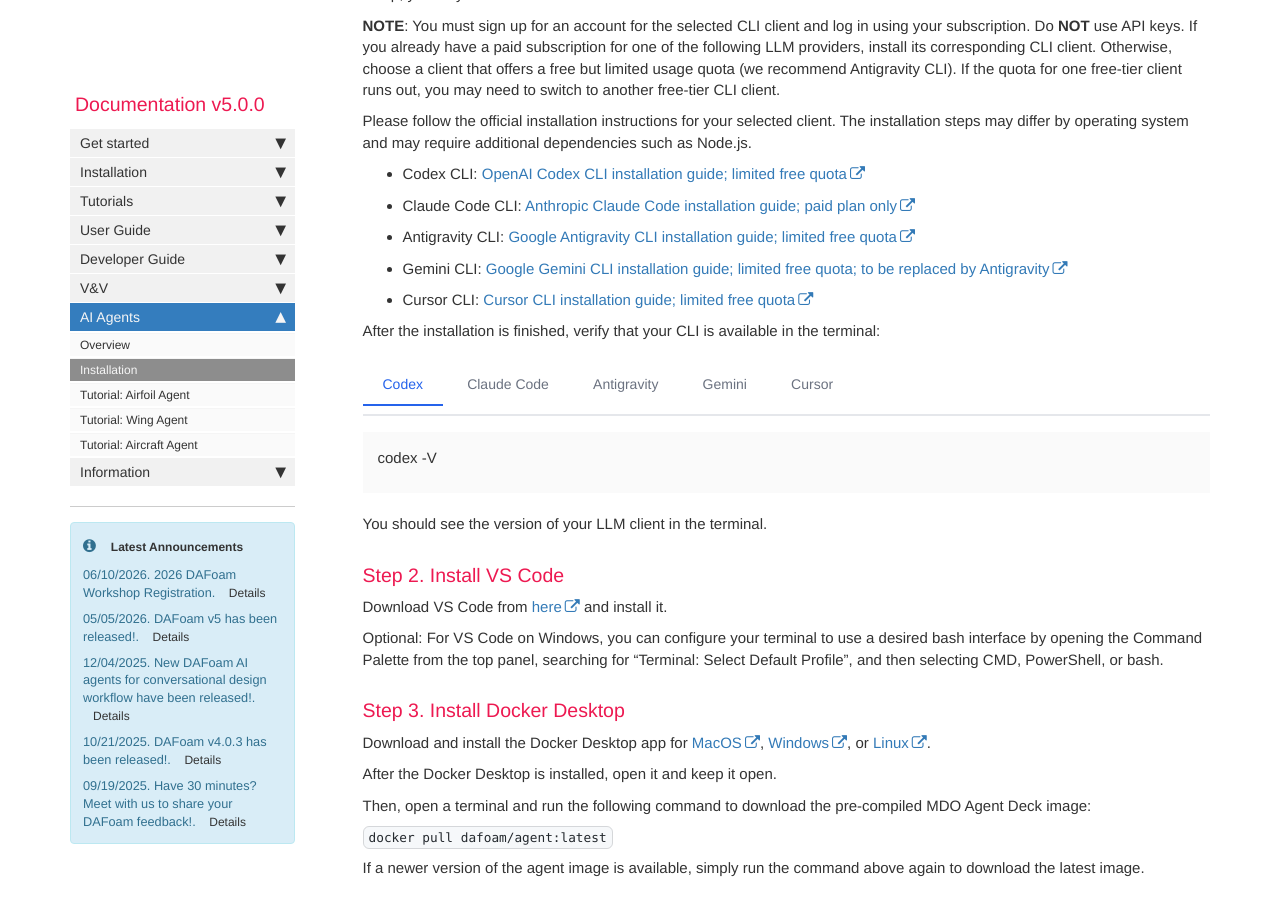
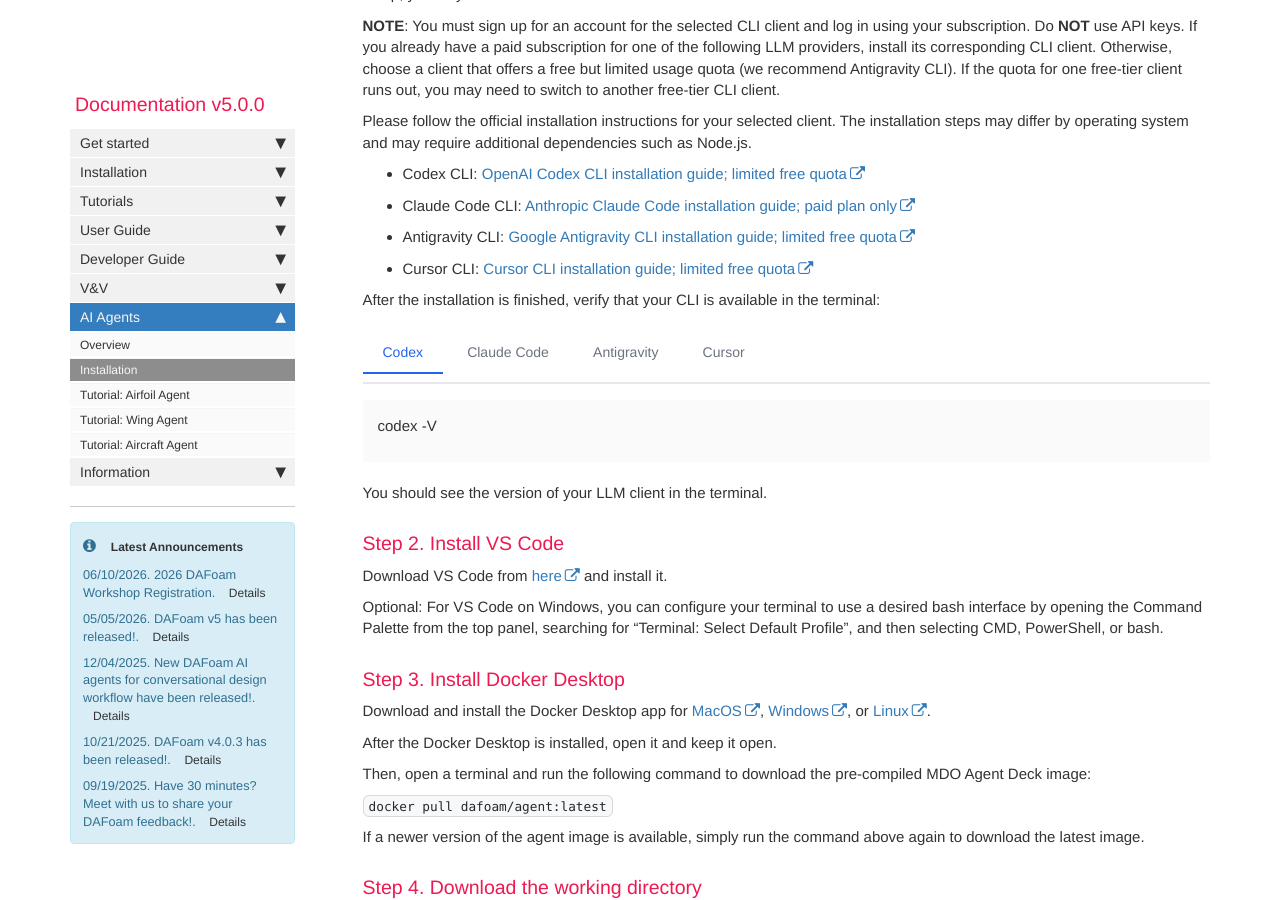
Before and after one commit to DAFoam/DAFoam.github.io, a Jekyll site: the page built from pages/mydoc/mydoc_ai_agent_installation.md, in a window 1280 px wide and 900 px high, scrolled down 769 px. Built offline with Jekyll 4.4.1, drawn with Linux system fonts in a browser that asks for light colours; comment, search, counter and statistics services are not loaded.

Commit message:
content update

```diff
--- a/pages/mydoc/mydoc_ai_agent_installation.md
+++ b/pages/mydoc/mydoc_ai_agent_installation.md
@@ -24,7 +24,6 @@ Please follow the official installation instructions for your selected client. T
 - Codex CLI: [OpenAI Codex CLI installation guide; limited free quota](https://help.openai.com/en/articles/11096431)
 - Claude Code CLI: [Anthropic Claude Code installation guide; paid plan only](https://docs.anthropic.com/en/docs/claude-code/getting-started)
 - Antigravity CLI: [Google Antigravity CLI installation guide; limited free quota](https://antigravity.google/download#antigravity-cli)
-- Gemini CLI: [Google Gemini CLI installation guide; limited free quota; to be replaced by Antigravity](https://github.com/google-gemini/gemini-cli/blob/main/docs/get-started/index.md)
 - Cursor CLI: [Cursor CLI installation guide; limited free quota](https://cursor.com/cli)
 
 After the installation is finished, verify that your CLI is available in the terminal:
@@ -34,7 +33,6 @@ After the installation is finished, verify that your CLI is available in the ter
 <button class="tab-button">Codex</button>
 <button class="tab-button">Claude Code</button>
 <button class="tab-button">Antigravity</button>
-<button class="tab-button">Gemini</button>
 <button class="tab-button">Cursor</button>
 </div>
 <div class="tab-content">
@@ -45,9 +43,6 @@ claude -V
 </div>
 <div class="tab-content">
 agy --version
-</div>
-<div class="tab-content">
-gemini -v
 </div>
 <div class="tab-content">
 agent -v
@@ -158,7 +153,6 @@ Then, launch your LLM client in full-permission mode to avoid interruptions. Cho
 <button class="tab-button">Codex</button>
 <button class="tab-button">Claude Code</button>
 <button class="tab-button">Antigravity</button>
-<button class="tab-button">Gemini</button>
 <button class="tab-button">Cursor</button>
 </div>
 <div class="tab-content">
@@ -169,9 +163,6 @@ claude --dangerously-skip-permissions
 </div>
 <div class="tab-content">
 agy --dangerously-skip-permissions
-</div>
-<div class="tab-content">
-gemini --yolo
 </div>
 <div class="tab-content">
 agent --yolo
```
